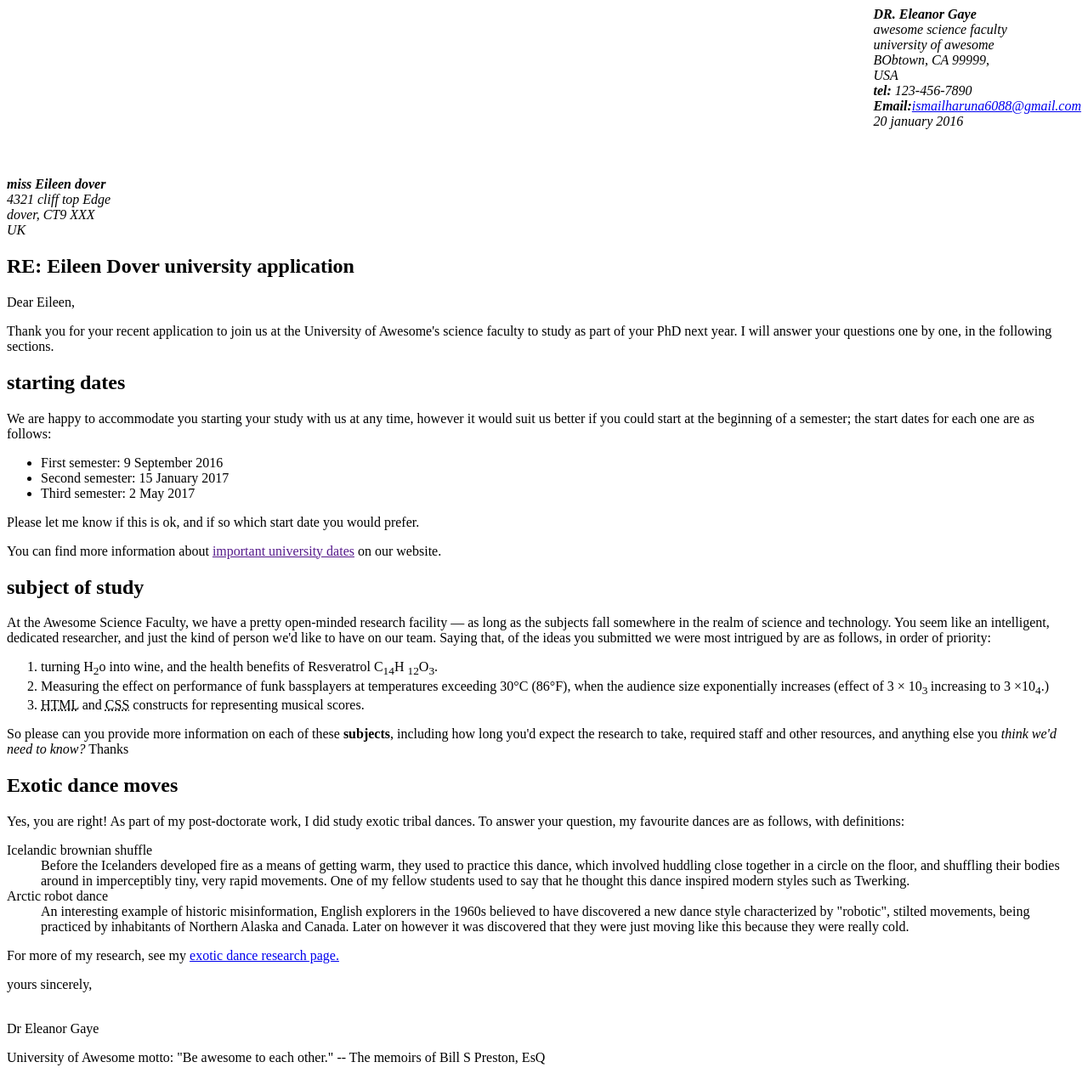
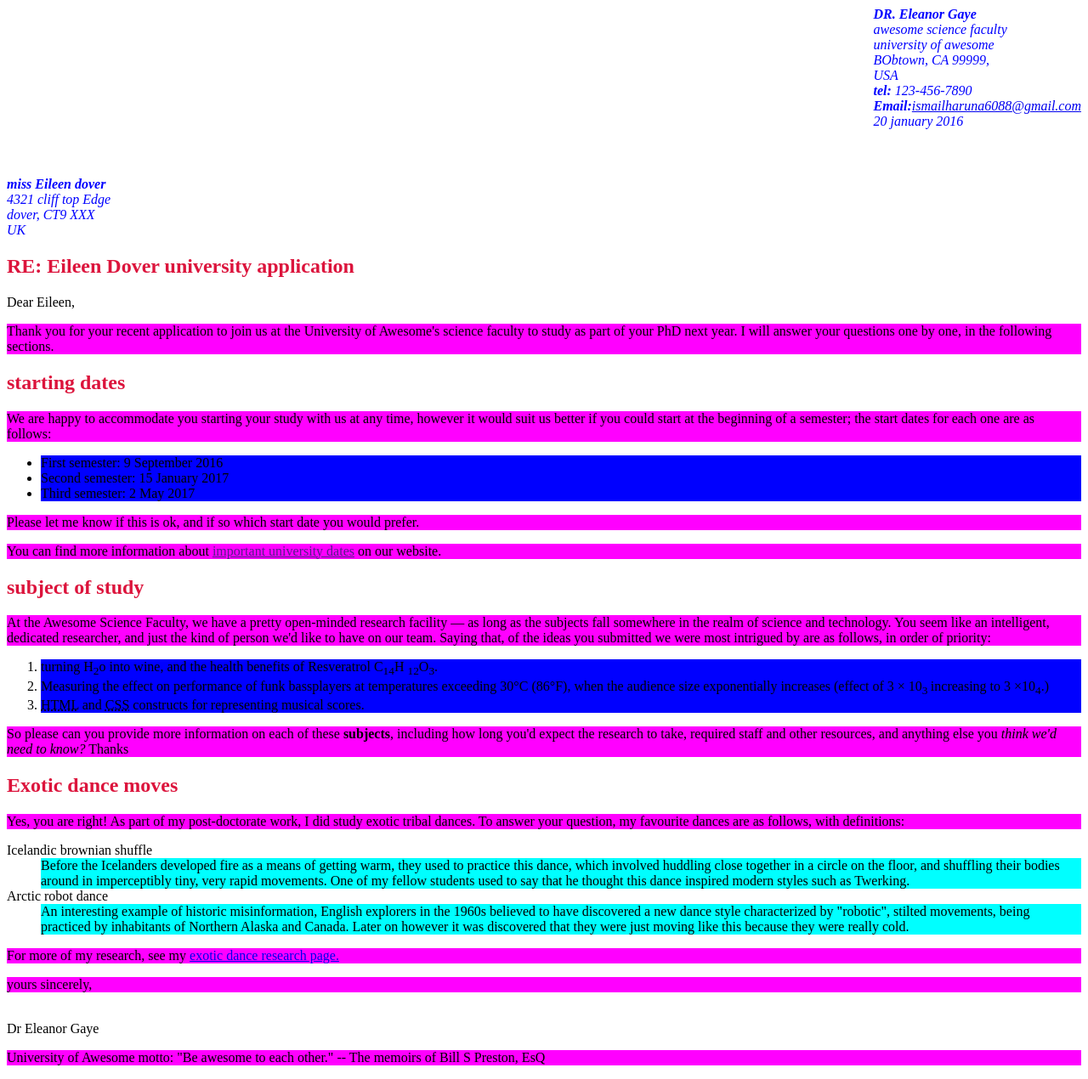
Before and after one commit to lafiBoy/6B6wk2, a plain HTML site: page index.html in a window 1280 px wide. Shown: the whole page at 85% size. Drawn offline with Linux system fonts and the light colour scheme.

Commit message:
some files

```diff
--- a/index.html
+++ b/index.html
@@ -4,14 +4,8 @@
     <meta charset="UTF-8">
     <meta name="viewport" content="width=device-width, initial-scale=1.0">
     <title>letter</title>
-    <style>
-        .address_add{
-            float: right;
-        }
-        .add_add{
-            padding-top: 200px;
-        }
-    </style>
+    <link rel="stylesheet" href="style.css">
+    <link rel="shortcut icon" href="favicon.ico" type="image/x-icon">
 </head>
 <body>
     <address class="address_add">
@@ -49,7 +43,7 @@
           <ol>
             <li>turning H<sub>2</sub>o into wine, and the health benefits of Resveratrol C<sub>14</sub>H <sub>12</sub>O<sub>3</sub>.</li>
             <li>Measuring the effect on performance of funk bassplayers at temperatures exceeding 30°C (86°F), when the audience size exponentially increases (effect of 3 × 10<sub>3 </sub>increasing to 3 ×10<sub>4</sub>.)</li>
-            <li><abbr title="west african examination council">HTML</abbr> and <abbr title="west african examination council">CSS</abbr> constructs for representing musical scores.</li>
+            <li><abbr title="hyper text markup language ">HTML</abbr> and <abbr title="west african examination council">CSS</abbr> constructs for representing musical scores.</li>
         </ol>
         <P>So please can you provide more information on each of these <strong>subjects</strong>, including how long you'd expect the research to take, required staff and other resources, and anything else you <em>think we'd need to know?</em> Thanks</P>
         <h2>Exotic dance moves</h2>
@@ -65,7 +59,7 @@
           </dl>
 
 
-          <p>For more of my research, see my <a href="https://univelcity.com/courses/?gclid=CjwKCAjwyY6pBhA9EiwAMzmfwdegz3_FH9M8g29OI__QQeuVGbmfHGOsNOx68sbJVQFuQn9oe417YxoCdnoQAvD_BwE">exotic dance research page.</a>
+          <p>For more of my research, see my <a href="https://univelcity.com/courses/?gclid=CjwKCAjwyY6pBhA9EiwAMzmfwdegz3_FH9M8g29OI__QQeuVGbmfHGOsNOx68sbJVQFuQn9oe417YxoCdnoQAvD_BwE" target="_blank">exotic dance research page.</a>
         </p>
 
        <p> yours sincerely,</p><br>
--- /dev/null
+++ b/style.css
@@ -0,0 +1,25 @@
+.address_add{
+    float: right;
+}
+.add_add{
+    padding-top: 200px;
+}
+
+h2{
+    color: crimson;
+}
+
+p{
+    background-color: magenta;
+}
+
+li{
+    background-color: blue;
+}
+dd{
+    background-color: cyan;
+}
+
+address{
+    color: blue;
+}
```
